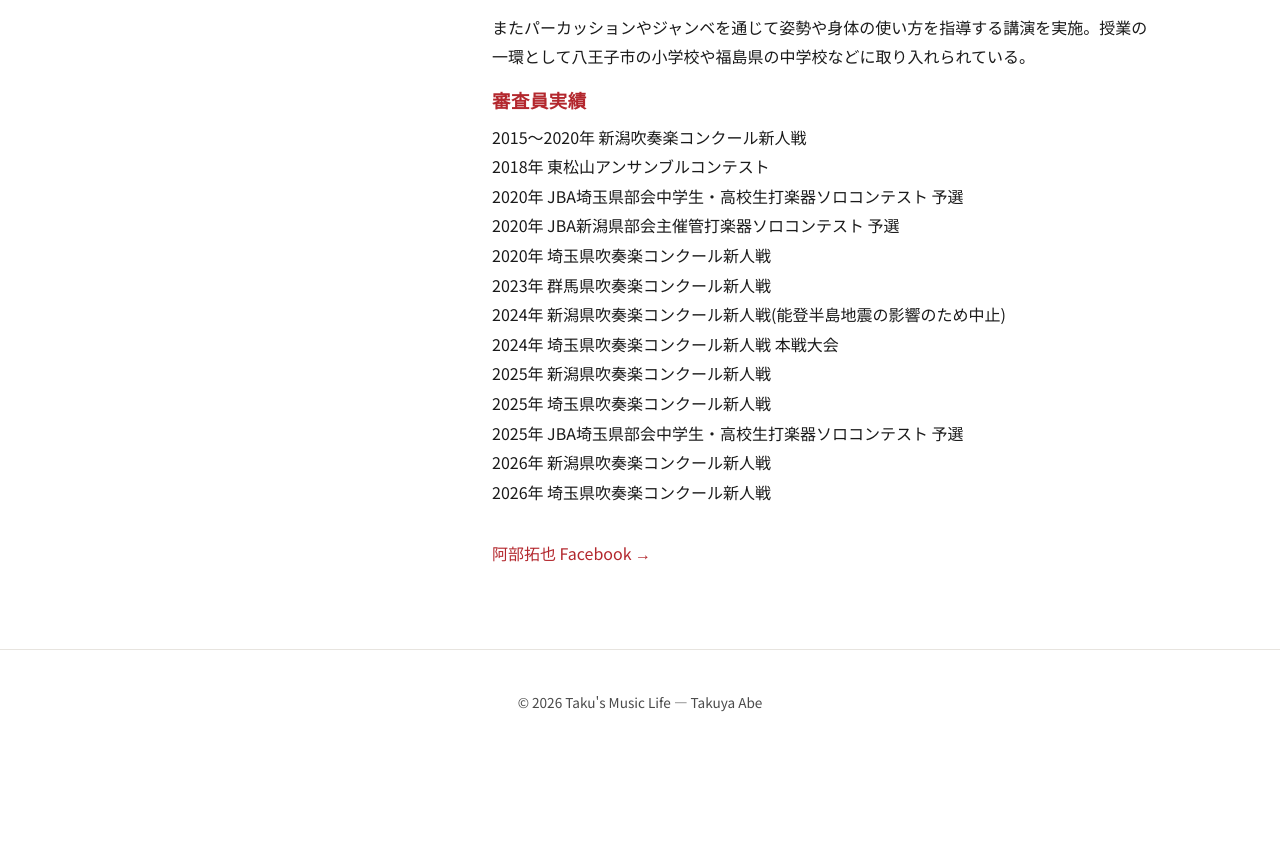
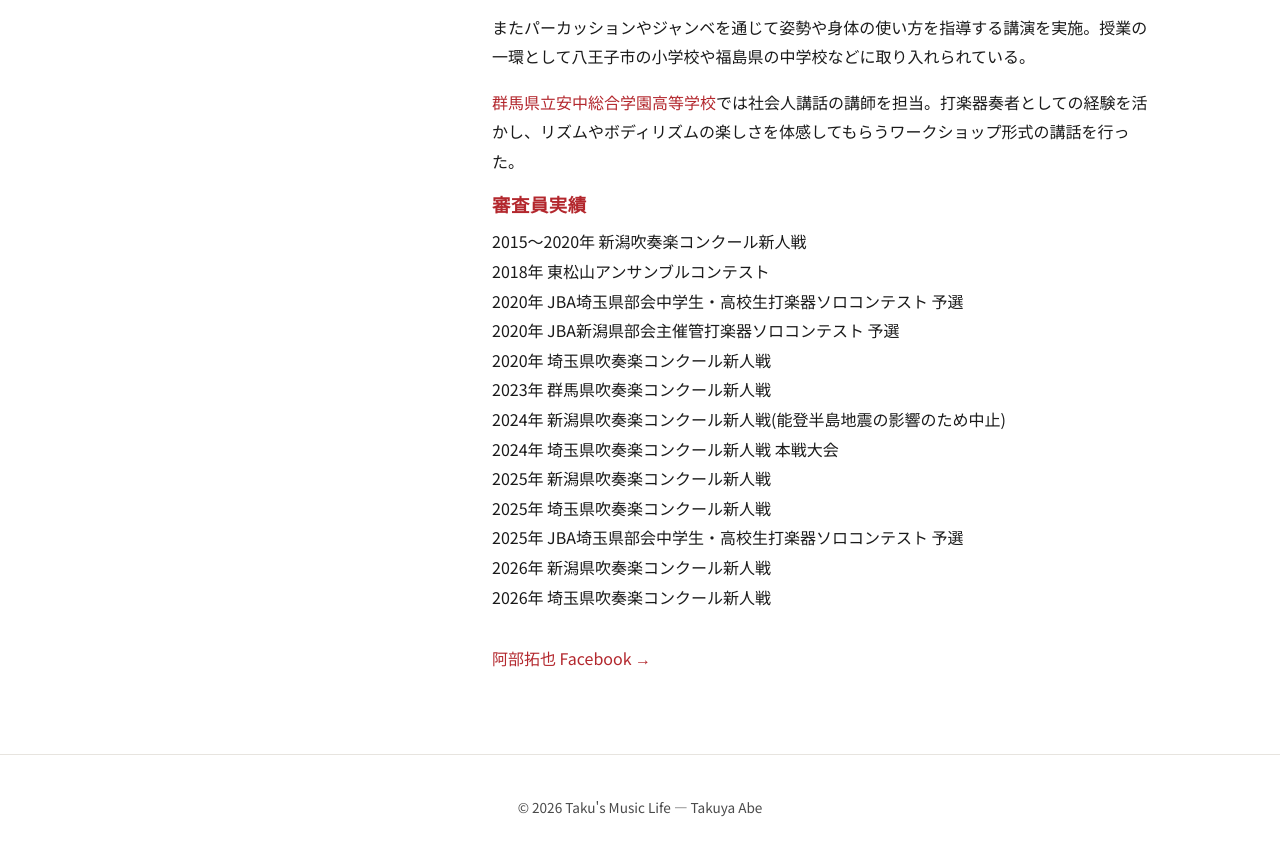
Before and after one commit to takuteefunk-cell/takuteefunk-cell.github.io, a plain HTML site: page biography.html in a window 1280 px wide. Shown: the part 2201-3056 px from the top of the page. Before the commit the page ends 2970 px from the top, so only its background shows below. Drawn offline with nearby package versions, Linux system fonts and the light colour scheme.

Commit message:
Add Annaka Sogo Gakuen High School career-talk lecture to biography
Co-Authored-By: Claude Sonnet 5 <noreply@anthropic.com>

```diff
--- a/biography.html
+++ b/biography.html
@@ -67,6 +67,7 @@
         <p>同時に、キッズバンドのプロデュース、及び指導やドラム、パーカッションワークショップを実施。ドラムワークショップでは、初めて楽器に触れる小中学生に楽器の演奏法を指導し、その面白さを伝え、ステージに立つことの喜びを体感させるプログラムを開発した。</p>
         <p>これらの教育プログラムでは、音楽を通じて子どもたちの自尊感情を高め、仲間との連帯感を大切にし、生きる力を育むことを目的としており、体験した子供たちが音楽のみならず、生活全般において前向きになるケースも多く、評判を呼んでいる。現在、口コミなどで確実な広がりを見せている。</p>
         <p>またパーカッションやジャンベを通じて姿勢や身体の使い方を指導する講演を実施。授業の一環として八王子市の小学校や福島県の中学校などに取り入れられている。</p>
+        <p><a href="https://annakasogo-hs.gsn.ed.jp/" target="_blank" rel="noopener">群馬県立安中総合学園高等学校</a>では社会人講話の講師を担当。打楽器奏者としての経験を活かし、リズムやボディリズムの楽しさを体感してもらうワークショップ形式の講話を行った。</p>
       </div>
 
       <div class="bio-block">
```
